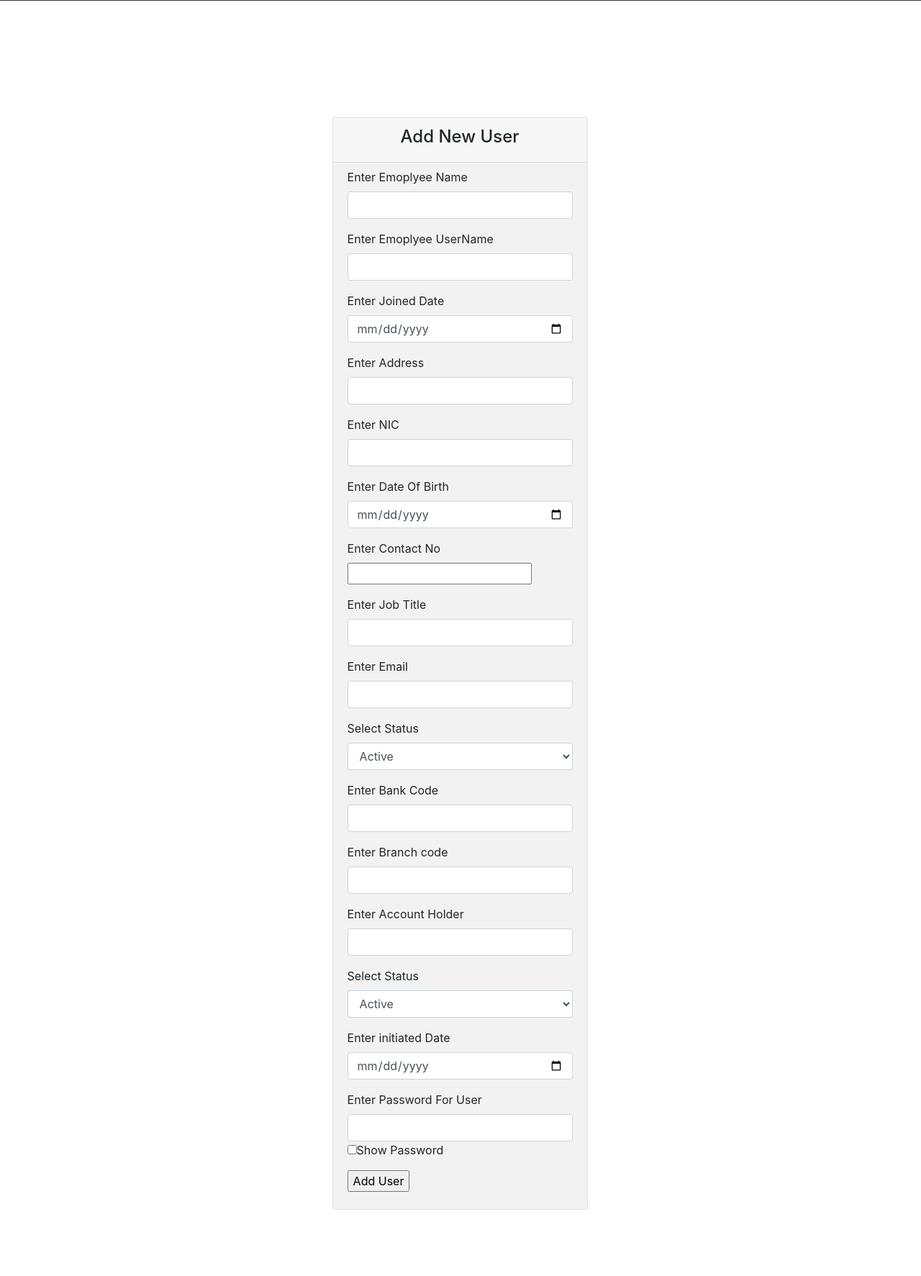
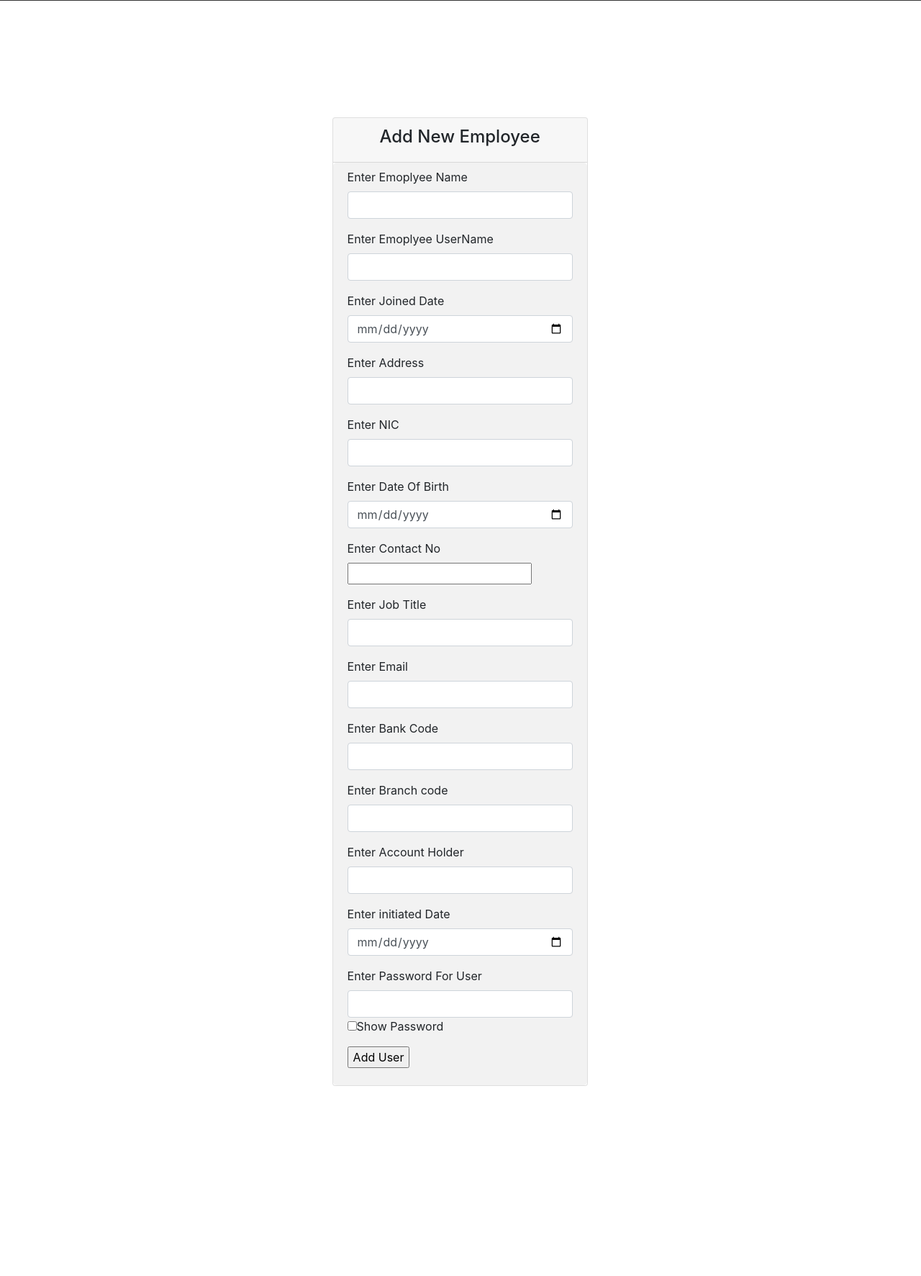
Before and after one commit to HansiWijesekera/PayRoll_Master, a PHP site: page /Company/newUser.php in a window 1280 px wide. Shown: the part 160-1933 px from the top of the page at 72% size. After the commit the page ends 1669 px from the top, so only its background shows below. Run offline with PHP 8.4, Linux system fonts and the light colour scheme; a user stored in the database is signed in.

Commit message:
User Status Selection changed

```diff
--- a/Company/newUser.php
+++ b/Company/newUser.php
@@ -88,7 +88,7 @@ if (isset($_POST['employeeName'])) {
     <link rel="stylesheet" href="stylex.css">
     <script src="https://ajax.googleapis.com/ajax/libs/jquery/3.4.1/jquery.min.js"></script>
     <script type="text/javascript" src="ajax-script.js"></script>
-    <title>Add New User</title>
+    <title>Add New Employee</title>
     <script>
         function myFunction() {
             var x = document.getElementById("password");
@@ -101,14 +101,13 @@ if (isset($_POST['employeeName'])) {
     </script>
 
 </head>
-
+<div class='add-new-employee'>
     <div class="row" style="padding-left: 30%; padding-top: 70px; ">
         <div class="col-lg-7" style="padding: 10%;">
             <div class="card">
                 <div class="card-header text-center">
-                <h4>Add New User</h4>
+                    <h4>Add New Employee</h4>
                 </div>
-
                 <form method="post" enctype="multipart/form-data">
                     <div class="form-input py-2" style="padding-left: 20px;  border-radius: 5px;background-color: #f2f2f2;padding: 20px;">
                         <div class="form-group">
@@ -147,7 +146,7 @@ if (isset($_POST['employeeName'])) {
                             <label class="form-control-label">Enter Email</label>
                             <input type="email" name="email" class="form-control" required />
                         </div>
-                    <div class="form-group">
+                        <!-- <div class="form-group">
                             <label class="form-control-label">Select Status</label>
                             <select id="status" name="status" class="form-control">
                                 <option value="A">Active</option>
@@ -155,7 +154,7 @@ if (isset($_POST['employeeName'])) {
                                 <option value="I">Initiated</option>
                                 <option value="R">Rejected</option>
                             </select>
-                    </div>
+                        </div> -->
                         <div class="form-group">
                             <label class="form-control-label">Enter Bank Code</label>
                             <input type="number" name="bankCode" class="form-control" required />
@@ -168,7 +167,7 @@ if (isset($_POST['employeeName'])) {
                             <label class="form-control-label">Enter Account Holder</label>
                             <input type="text" name="accoundHolder" class="form-control" required />
                         </div>
-                    <div class="form-group">
+                        <!-- <div class="form-group">
                             <label class="form-control-label">Select Status</label>
                             <select id="status1" name="status1" class="form-control">
                                 <option value="A">Active</option>
@@ -176,7 +175,7 @@ if (isset($_POST['employeeName'])) {
                                 <option value="I">Initiated</option>
                                 <option value="R">Rejected</option>
                             </select>
-                    </div>
+                        </div> -->
                         <div class="form-group">
                             <label class="form-control-label">Enter initiated Date</label>
                             <input type="date" name="initiatedDate" class="form-control" required />
@@ -196,3 +195,4 @@ if (isset($_POST['employeeName'])) {
             </div>
         </div>
     </div>
+</div>
```
Also changed, not shown: User/changeDet.php (+6 -6 lines). Lines whose indentation alone changed are shown as unchanged.
